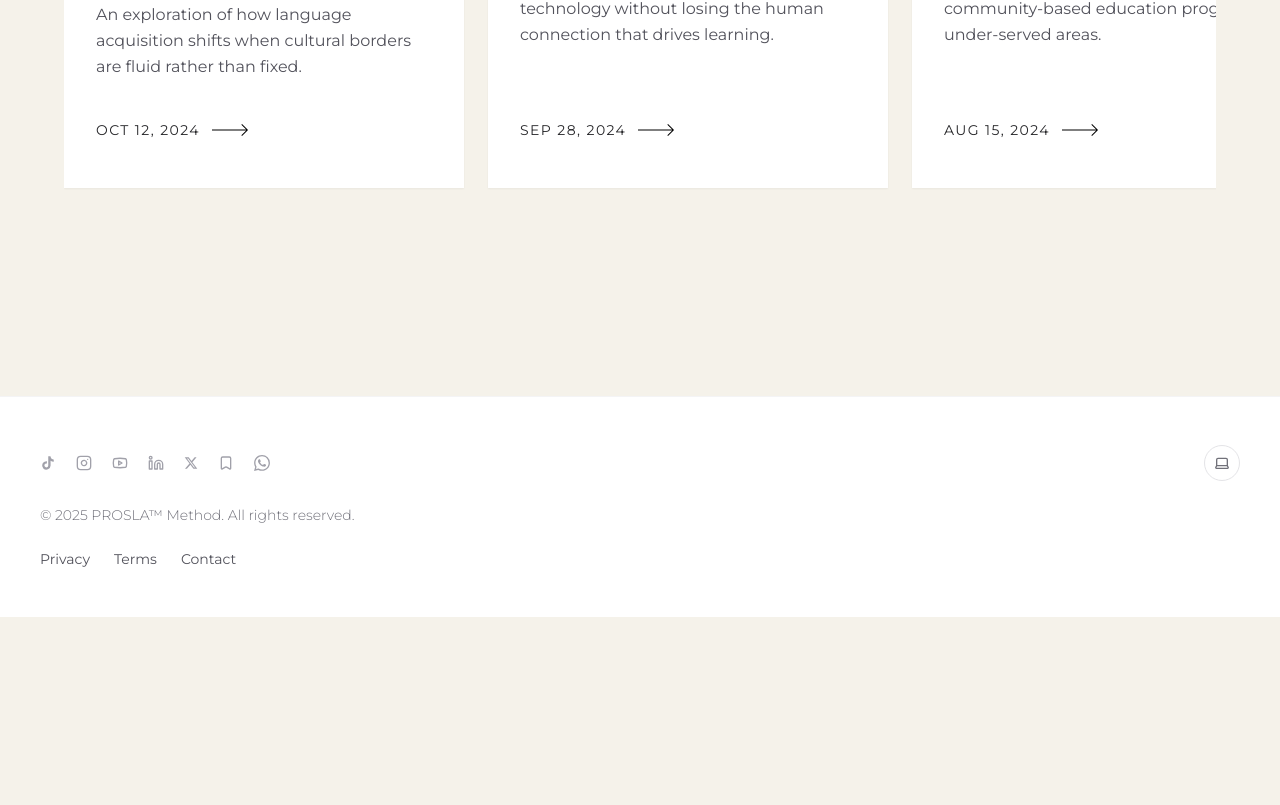
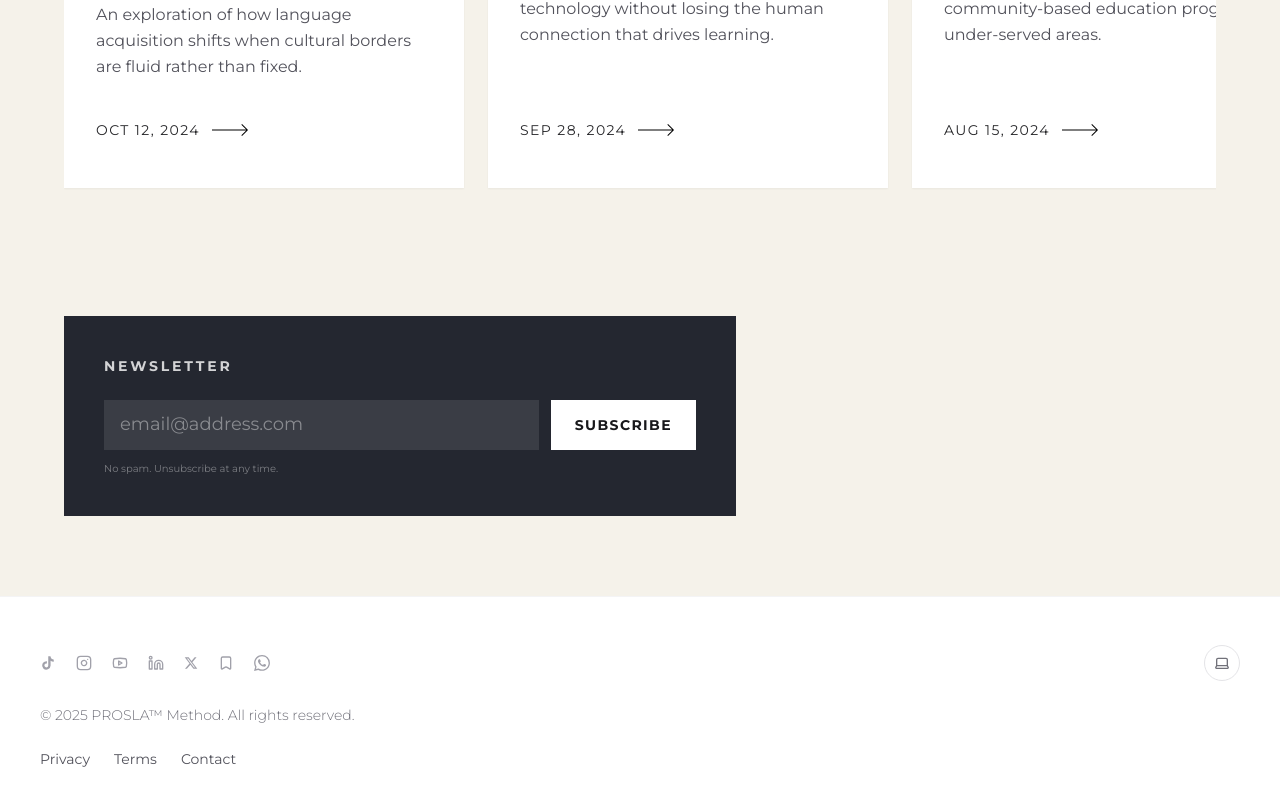
Before and after one commit to RiseforHope/personal-website, a Next.js app: page /about in a window 1280 px wide. Shown: the part 2538-3343 px from the top of the page. Before the commit the page ends 3155 px from the top, so only its background shows below. Built offline with nearby package versions, Linux system fonts and the light colour scheme; no server answers.

Commit message:
auth feature

```diff
--- a/app/about/page.tsx
+++ b/app/about/page.tsx
@@ -2,6 +2,7 @@
 import Image from "next/image";
 import Link from "next/link"; // Import Link for publication URLs
 import NewsSection from "@/components/NewsSection";
+import Subscribe from "@/components/Subscribe";
 
 // 1. DATA: Add your publications here
 const publications = [
@@ -143,6 +144,8 @@ export default function About() {
 
       <div className="mx-auto max-w-7xl px-6 py-12 md:px-16 md:py-20">
         <NewsSection />
+        {/* Place it at the very bottom of the main content */}
+        <Subscribe />
       </div>
     </main>
   );
--- /dev/null
+++ b/components/Subscribe.tsx
@@ -0,0 +1,63 @@
+"use client";
+
+import { useState, FormEvent } from "react";
+
+export default function SubscribeCard() {
+  const [email, setEmail] = useState("");
+  const [status, setStatus] = useState<"idle" | "success" | "error">("idle");
+
+  const handleSubmit = (e: FormEvent) => {
+    e.preventDefault();
+    // Simulate API call
+    setTimeout(() => {
+      setStatus("success");
+      setEmail("");
+    }, 1000);
+  };
+
+  return (
+    <div className="w-full max-w-2xl bg-[#242730] p-8 md:p-10">
+
+      {/* Optional: Small Label so users know what this is */}
+      <h3 className="mb-6 text-sm font-bold uppercase tracking-[0.2em] text-white/80">
+        Newsletter
+      </h3>
+
+      {status === "success" ? (
+        <div className="py-4 text-center">
+          <p className="text-lg text-white">Thanks for subscribing!</p>
+          <button
+            onClick={() => setStatus("idle")}
+            className="mt-4 text-xs underline decoration-white/40 underline-offset-4 hover:decoration-white text-white/60"
+          >
+            Reset
+          </button>
+        </div>
+      ) : (
+        <form onSubmit={handleSubmit} className="flex flex-col gap-3">
+          <div className="flex flex-col gap-3 sm:flex-row">
+            <input
+              type="email"
+              required
+              placeholder="email@address.com"
+              value={email}
+              onChange={(e) => setEmail(e.target.value)}
+              className="w-full min-w-0 bg-white/10 px-4 py-3 text-white placeholder:text-white/40 focus:outline-none focus:ring-2 focus:ring-white/50"
+            />
+
+            <button
+              type="submit"
+              className="shrink-0 bg-white px-6 py-3 text-sm font-bold uppercase tracking-widest text-zinc-900 transition-colors hover:bg-zinc-100"
+            >
+              Subscribe
+            </button>
+          </div>
+
+          <p className="text-[10px] text-white/40">
+            No spam. Unsubscribe at any time.
+          </p>
+        </form>
+      )}
+    </div>
+  );
+}
```
